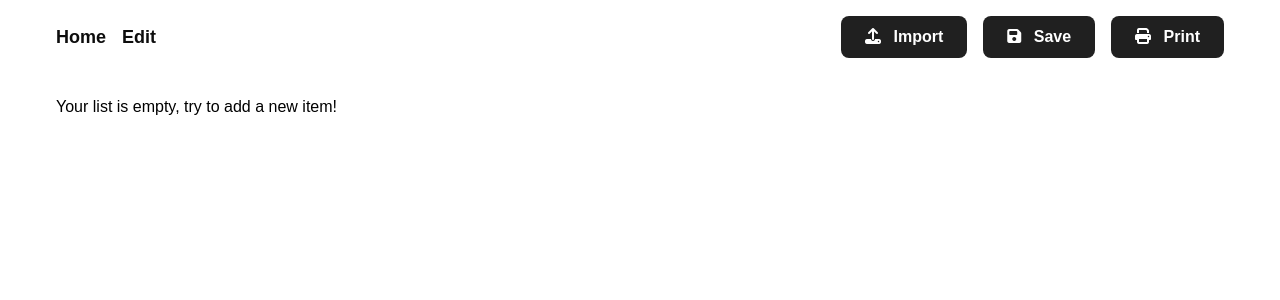
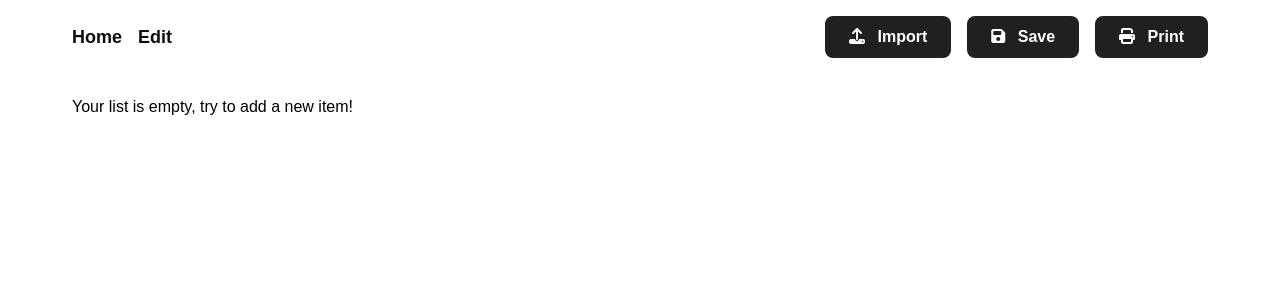
Before and after one commit to obed2025/shopping-list, a SvelteKit app: page / in a window 1280 px wide. Shown: the top 300 px of the page. Built offline with nearby package versions, Linux system fonts and the light colour scheme.

Commit message:
Add different padding-inline (to the body) according to the screen size

```diff
--- a/src/app.css
+++ b/src/app.css
@@ -15,7 +15,7 @@ html {
 }
 
 body {
-	padding-inline: 1rem;
+	padding-inline: 2rem;
 	max-width: 75rem;
 	margin: auto;
 }
@@ -42,3 +42,15 @@ button {
 		padding: 40px 50px;
 	}
 }
+
+@media only screen and (width <= 30rem) {
+	body {
+		padding-inline: 1.5rem;
+	}
+}
+
+@media only screen and (width <= 23.75rem) {
+	body {
+		padding-inline: 1rem;
+	}
+}
```
